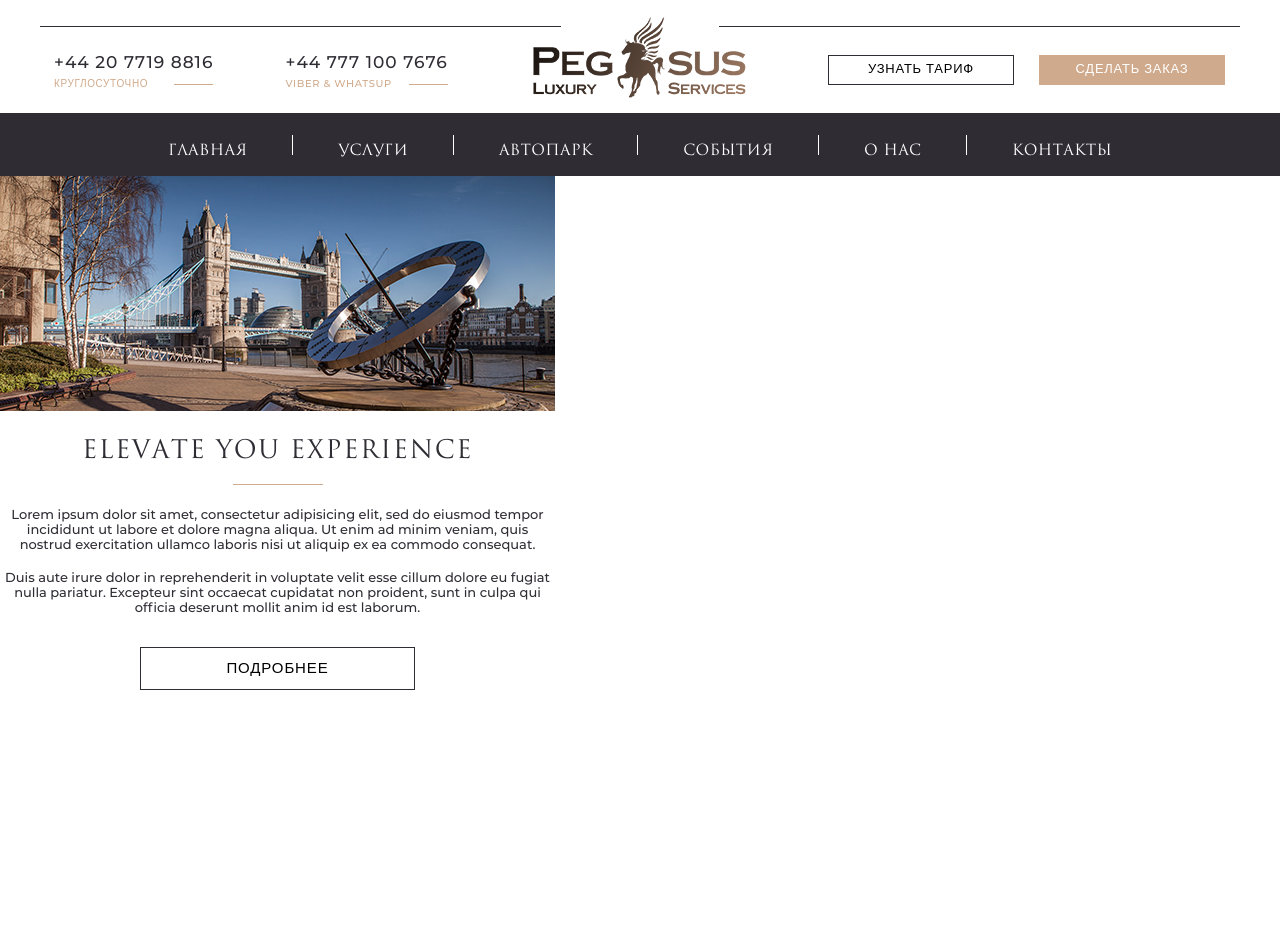
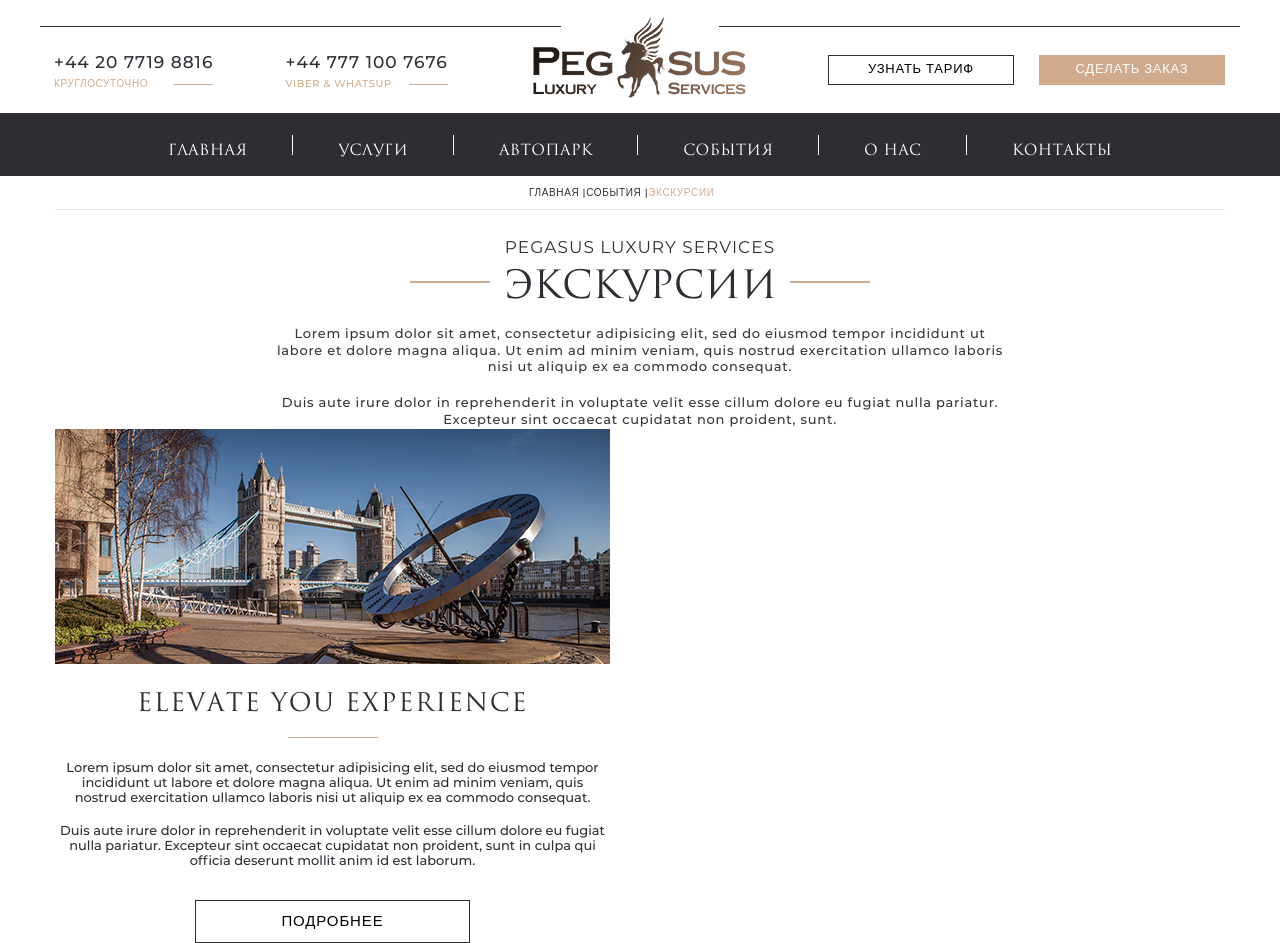
Before and after one commit to ivanov-da/pegasustest, a website built with Parcel: page src/page/index.pug in a window 1280 px wide. Before the commit the page ends 800 px from the top, so only its background shows below. Built offline with nearby package versions, Linux system fonts and the light colour scheme.

Commit message:
Добавлены стили контента, заголовок страницы

```diff
--- a/src/page/index.pug
+++ b/src/page/index.pug
@@ -15,12 +15,27 @@ html
   body.pegasus
     .pegasus__header
       +header()
-    section.pegasus__content
-      +card({
-        imageUrl: 'images/1.png',
-        title: 'elevate you experience',
-        textOne: 'Lorem ipsum dolor sit amet, consectetur adipisicing elit, sed do eiusmod tempor incididunt ut labore et dolore magna aliqua. Ut enim ad minim veniam, quis nostrud exercitation ullamco laboris nisi ut aliquip ex ea commodo consequat. ',
-        textTwo: 'Duis aute irure dolor in reprehenderit in voluptate velit esse cillum dolore eu fugiat nulla pariatur. Excepteur sint occaecat cupidatat non proident, sunt in culpa qui officia deserunt mollit anim id est laborum. '
-      })
+    .pegasus__wrapper
+      section.pegasus__content
+        .pegasus__pagination
+          p.pegasus__page-one Главная  |
+          p.pegasus__page-two События  |
+          p.pegasus__page-active Экскурсии
+        .pegasus__horizontal-separator
+        .pegasus__title
+          .pegasus__title-text pegasus luxury services
+          .pegasus__page
+            .pegasus__vertical-separator
+            .pegasus__page-name экскурсии
+            .pegasus__vertical-separator
+          .pegasus__text-one Lorem ipsum dolor sit amet, consectetur adipisicing elit, sed do eiusmod tempor incididunt ut labore et dolore magna aliqua. Ut enim ad minim veniam, quis nostrud exercitation ullamco laboris nisi ut aliquip ex ea commodo consequat.
+          .pegasus__text-two Duis aute irure dolor in reprehenderit in voluptate velit esse cillum dolore eu fugiat nulla pariatur. Excepteur sint occaecat cupidatat non proident, sunt.
+        .pegasus__cards
+          +card({
+            imageUrl: 'images/1.png',
+            title: 'elevate you experience',
+            textOne: 'Lorem ipsum dolor sit amet, consectetur adipisicing elit, sed do eiusmod tempor incididunt ut labore et dolore magna aliqua. Ut enim ad minim veniam, quis nostrud exercitation ullamco laboris nisi ut aliquip ex ea commodo consequat. ',
+            textTwo: 'Duis aute irure dolor in reprehenderit in voluptate velit esse cillum dolore eu fugiat nulla pariatur. Excepteur sint occaecat cupidatat non proident, sunt in culpa qui officia deserunt mollit anim id est laborum. '
+          })
 
   script(src='./index.js')
--- a/src/page/index.scss
+++ b/src/page/index.scss
@@ -5,15 +5,6 @@
 @import "../components/phone/phone.scss";
 @import "../components/header/header.scss";
 @import "../components/card/card.scss";
-
-.wrap {
-  width: 300px;
-  height: 500px;
-}
-
-h1 {
-  font-family: $romul;
-}
 
 .pegasus {
   min-width: 320px;
@@ -23,4 +14,103 @@ h1 {
 
   &__header {
   }
+
+  &__content {
+    max-width: 1170px;
+    min-width: 320px;
+    margin: 0 auto;
+  }
+
+  &__pagination {
+    max-width: 222px;
+    display: flex;
+    margin: 0 auto;
+    margin-top: 12px;
+  }
+
+  &__page-one,
+  &__page-two,
+  &__page-active {
+    color: $text-slider;
+    font-family: $montserrat;
+    font-size: 10px;
+    font-weight: 500;
+    text-transform: uppercase;
+    letter-spacing: 0.63px;
+  }
+
+  &__page-two {
+  }
+
+  &__page-active {
+    color: $text-secondary;
+  }
+
+  &__horizontal-separator {
+    width: 100%;
+    height: 1px;
+    background-color: $text-main;
+    opacity: 0.1;
+    margin-top: 9px;
+  }
+
+  &__title {
+    margin-top: 28px;
+  }
+
+  &__title-text {
+    color: $text-main;
+    font-family: $montserrat;
+    font-size: 17px;
+    font-weight: 400;
+    text-align: center;
+    text-transform: uppercase;
+    letter-spacing: 1px;
+  }
+
+  &__page {
+    display: flex;
+    justify-content: center;
+    align-items: center;
+  }
+
+  &__page-name {
+    color: $text-main;
+    font-family: $romul;
+    font-size: 38px;
+    font-weight: 400;
+    text-transform: uppercase;
+    margin: 5px 13px 0 13px;
+  }
+
+  &__vertical-separator {
+    width: 80px;
+    height: 2px;
+    background-color: $text-secondary;
+  }
+
+  &__text-one,
+  &__text-two {
+    max-width: 733px;
+    margin: 0 auto;
+
+    color: $text-header;
+    font-family: $montserrat;
+    font-size: 13px;
+    font-weight: 500;
+    text-align: center;
+    letter-spacing: 0.75px;
+    line-height: 16.67px;
+  }
+
+  &__text-one {
+    margin-top: 21px;
+  }
+
+  &__text-two {
+    margin-top: 19px;
+  }
+
+  &__cards {
+  }
 }
```
